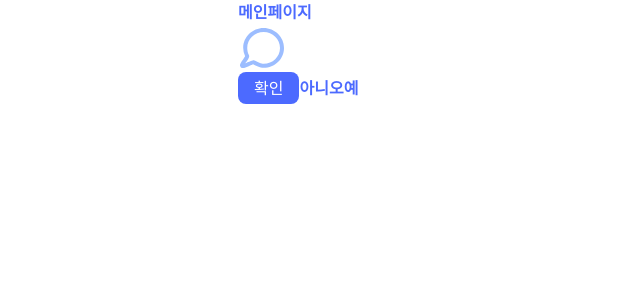
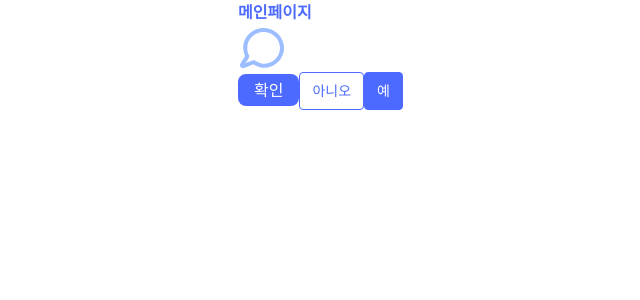
Before and after one commit to FormMate205/FormMate, a React (Vite) app in the folder Frontend/: page /form/create in a window 1280 px wide. Shown: the top 300 px of the page, without its empty margins (210-850 px from the left). Built offline with nearby package versions, Linux system fonts and the light colour scheme; a web font is replaced by a local one.

Commit message:
publish: 공통 컴포넌트 선택 버튼 추가

```diff
--- a/Frontend/src/components/ui/button.tsx
+++ b/Frontend/src/components/ui/button.tsx
@@ -7,14 +7,18 @@ const buttonVariants = cva(
     'rounded-lg text-center transition-colors duration-200',
     {
         variants: {
-            variant: {
-                default:
-                    'bg-[var(--color-primary-500)] !text-white text-[var(--font-size-text-md)] font-[var(--font-weight-medium)] px-4 py-1',
-                primary:
-                    'w-full bg-[var(--color-primary-500)] !text-white text-[var(--font-size-text-xl)] font-[var(--font-weight-semibold)] py-3',
-                primaryDisabled:
-                    'w-full bg-[var(--color-line-300)] text-[var(--color-line-700)] !text-[var(--color-line-700)] text-[var(--font-size-text-xl)] font-[var(--font-weight-semibold)] py-3 cursor-not-allowed',
-            },
+          variant: {
+            default:
+              "bg-[var(--color-primary-500)] !text-white text-[var(--font-size-text-md)] font-[var(--font-weight-medium)] px-4 py-1",
+            primary:
+              "w-full bg-[var(--color-primary-500)] !text-white text-[var(--font-size-text-xl)] font-[var(--font-weight-semibold)] py-3",
+            primaryDisabled:
+              "w-full bg-[var(--color-line-300)] text-[var(--color-line-700)] !text-[var(--color-line-700)] text-[var(--font-size-text-xl)] font-[var(--font-weight-semibold)] py-3 cursor-not-allowed",
+            choiceEmpty:
+              "bg-white border border-[var(--color-primary-500)] text-[var(--color-primary-500)] text-sm font-[var(--font-weight-medium)] rounded-[4px] px-3 py-2",
+            choiceFill:
+              "bg-[var(--color-primary-500)] border border-[var(--color-primary-500)] text-white text-sm font-[var(--font-weight-medium)] rounded-[4px] px-3 py-2",
+          },
         },
         defaultVariants: {
             variant: 'default',
```
